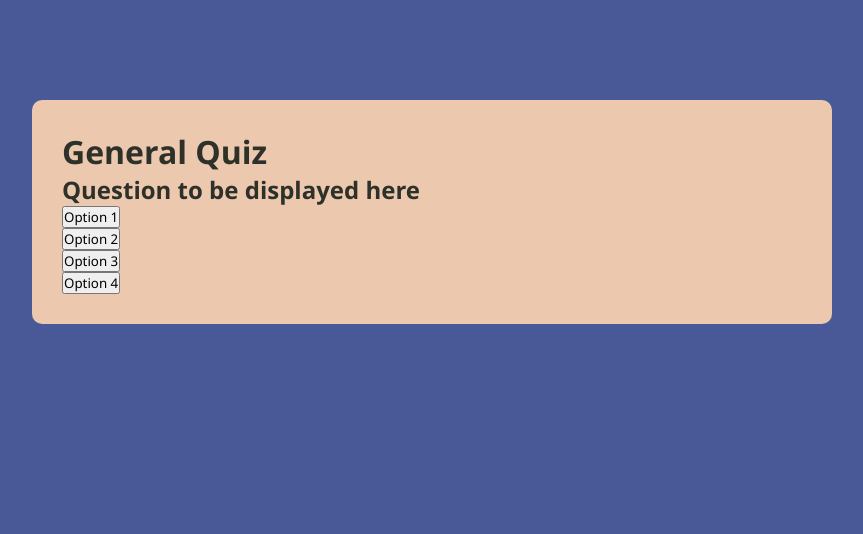
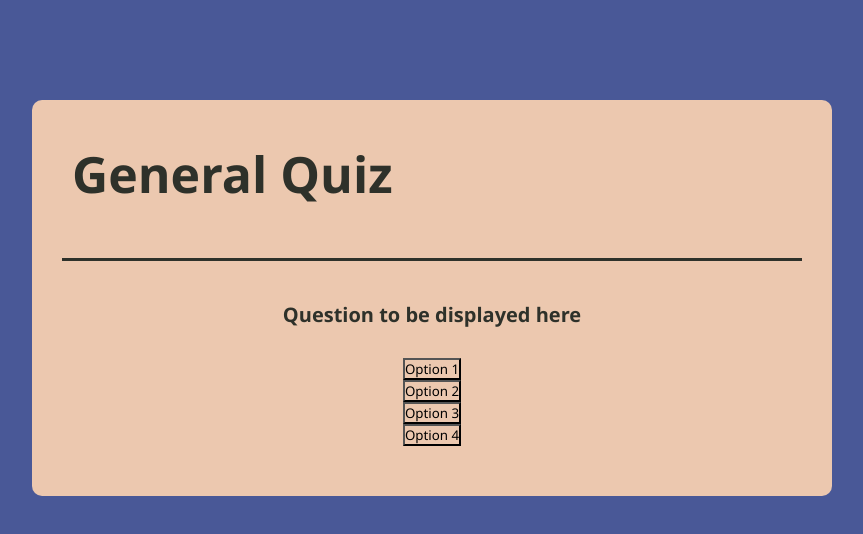
Before and after one commit to somberlyx/QuizApp, a plain HTML site: page index.html in a window 1280 px wide. Shown: the whole page, without its empty margins (208-1071 px from the left). Drawn offline with Linux system fonts and the light colour scheme.

Commit message:
Stylize the heading and question on the quiz card

```diff
--- a/index.css
+++ b/index.css
@@ -22,6 +22,37 @@ h1, h2 {
   color: #2e312a;
 }
 
+.container h1 {
+  font-size: 50px;
+  font-weight: 700;
+  border-bottom: 3px solid #2e312a;
+  margin-bottom: 20px;
+  padding: 10px;
+  padding-bottom: 50px;
+}
+
+.quiz {
+  padding: 20px 0;
+}
+
+.quiz h2 {
+  font-size: 20px;
+  font-weight: 700;
+  text-align: center;
+  margin-bottom: 30px;
+}
+
 button {
   display: block;
 }
+
+#answer-options {
+  display: flex;
+  flex-direction: column;
+  justify-content: center;
+  align-items: center;
+}
+
+.options {
+  background: #ecc8af;
+}
--- a/index.html
+++ b/index.html
@@ -11,7 +11,7 @@
     <h1>General Quiz</h1>
     <div class="quiz">
       <h2 id="questions">Question to be displayed here</h2>
-      <div id="answer-opitions">
+      <div id="answer-options">
         <button class="options">Option 1</button>
         <button class="options">Option 2</button>
         <button class="options">Option 3</button>
```
